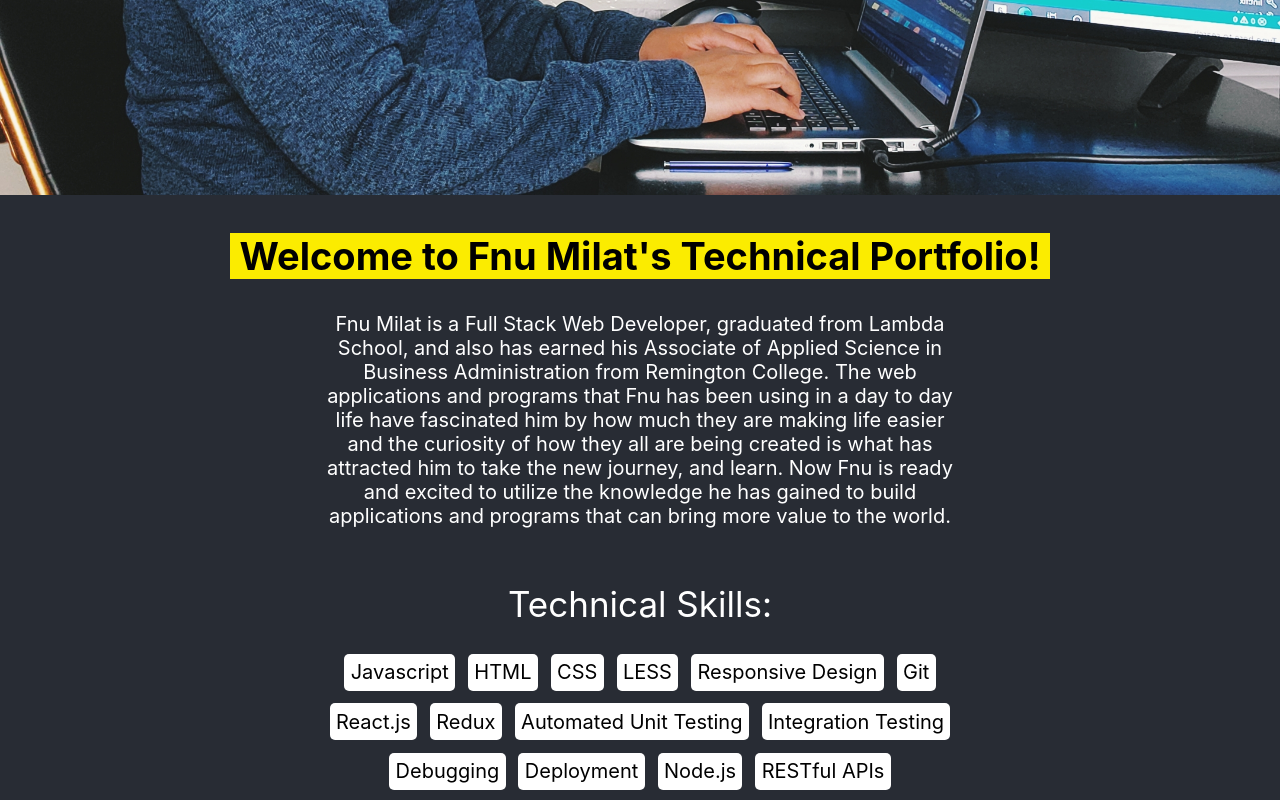
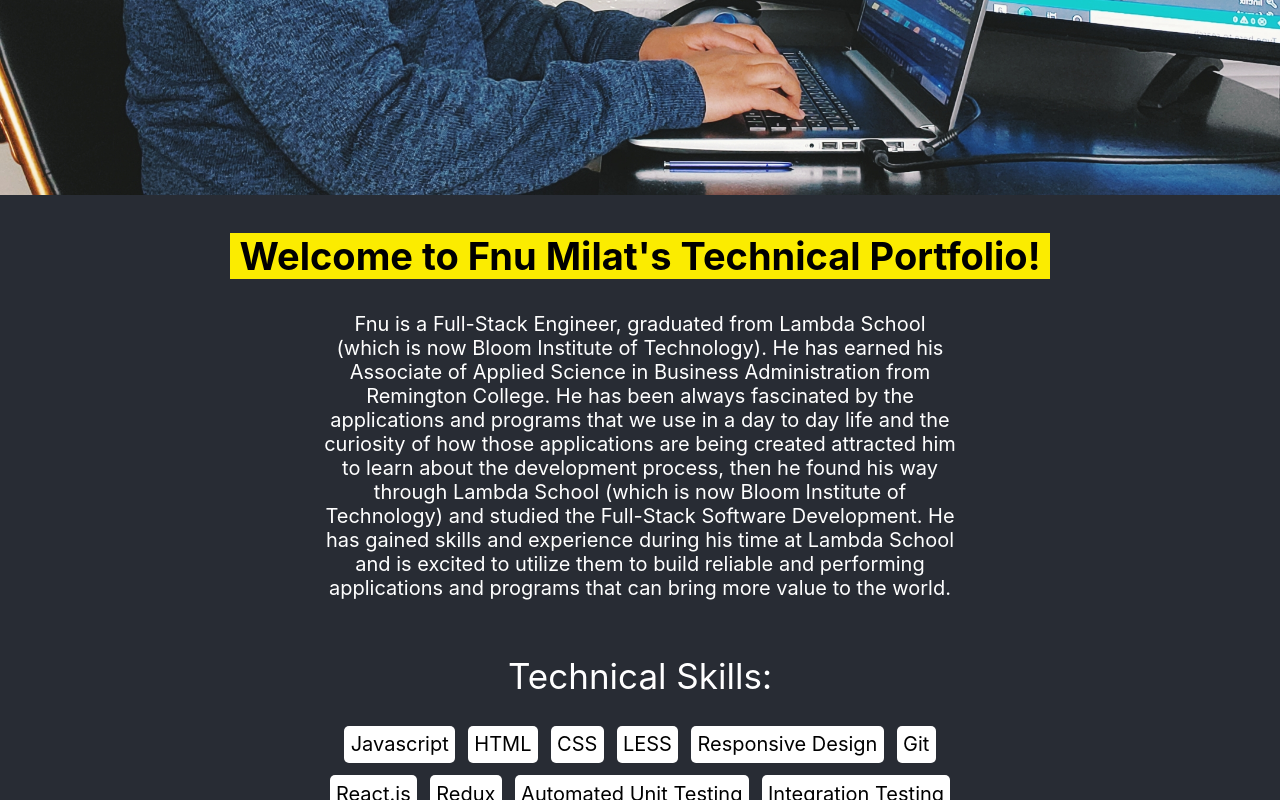
Before and after one commit to fnumilat/myportfolio, a React (Create React App) app in the folder my-portfolio/: page / in a window 1280 px wide. Shown: the part 524-1324 px from the top of the page. Built offline with nearby package versions, Linux system fonts and the light colour scheme.

Commit message:
Revised the About section's text.

```diff
--- a/my-portfolio/src/App.js
+++ b/my-portfolio/src/App.js
@@ -22,13 +22,14 @@ function App() {
       </header>
       <div className="About-section-paragraph">
         <p>
-          Fnu Milat is a Full Stack Web Developer, graduated from Lambda School,
-          and also has earned his Associate of Applied Science in Business Administration from Remington College.
-          The web applications and programs that Fnu has been using in a day to day life have fascinated him by how much
-          they are making life easier and the curiosity of how they all are being created is what has attracted him to take the new journey,
-          and learn. Now Fnu is ready and excited to utilize the knowledge he has gained to build applications and programs that
-          can bring more value to the world.
-          </p>
+        Fnu is a Full-Stack Engineer, graduated from Lambda School (which is now Bloom Institute of Technology).
+        He has earned his Associate of Applied Science in Business Administration from Remington College.
+        He has been always fascinated by the applications and programs that we use in a day to day life and the curiosity of
+        how those applications are being created attracted him to learn about the development process,
+        then he found his way through Lambda School (which is now Bloom Institute of Technology) and studied the Full-Stack Software Development.
+        He has gained skills and experience during his time at Lambda School and is excited to utilize them to build reliable and
+        performing applications and programs that can bring more value to the world.
+        </p>
       </div>
       <div className="Tech-skills-section-header">
         <p>Technical Skills:</p>
```
